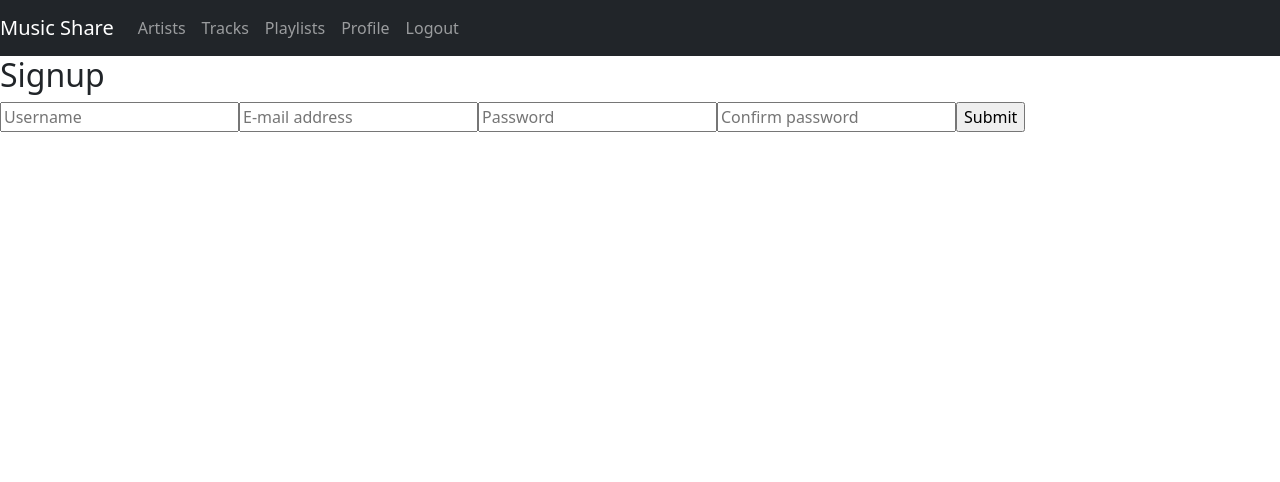
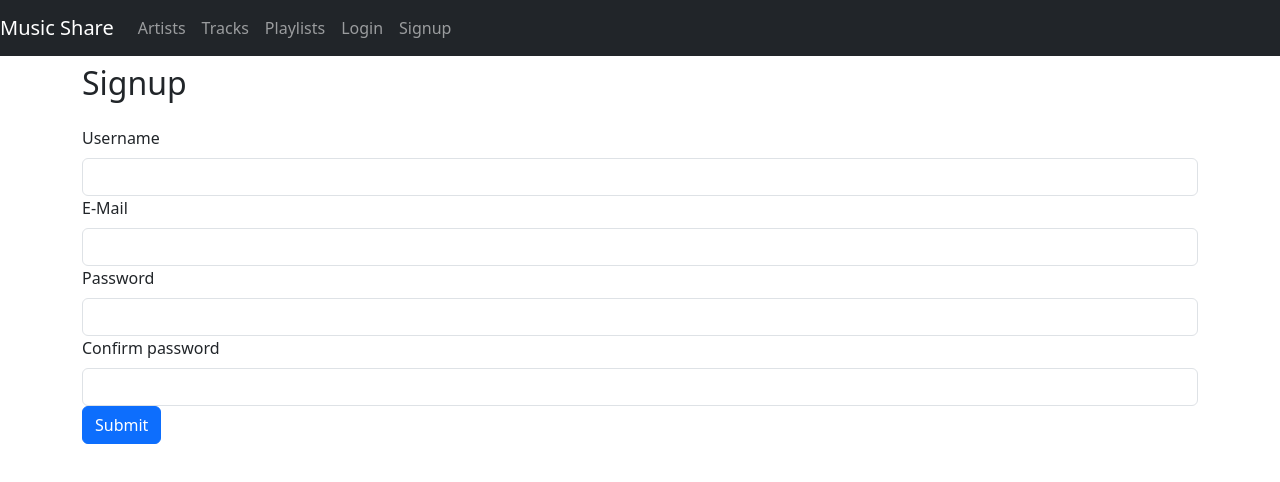
Before and after one commit to michalcernota/music-frontend, a React (Create React App) app: page /signup in a window 1280 px wide. Shown: the top 482 px of the page. Built offline with nearby package versions, Linux system fonts and the light colour scheme.

Commit message:
Login and signup forms styling

```diff
--- a/src/App.js
+++ b/src/App.js
@@ -79,8 +79,8 @@ function App() {
                         <Nav.Link as={Link} to="/artists">Artists</Nav.Link>
                         <Nav.Link as={Link} to="/tracks">Tracks</Nav.Link>
                         <Nav.Link as={Link} to="/playlists">Playlists</Nav.Link>
-                        <Nav.Link as={Link} to="/login">Profile</Nav.Link>
-                        <Nav.Link as={Link} to="/signup">Logout</Nav.Link>
+                        <Nav.Link as={Link} to="/login">Login</Nav.Link>
+                        <Nav.Link as={Link} to="/signup">Signup</Nav.Link>
                     </Nav>
                 </Navbar.Collapse>
             </Navbar>
--- a/src/components/auth/LoginForm.js
+++ b/src/components/auth/LoginForm.js
@@ -1,20 +1,23 @@
-import { Redirect } from "react-router-dom";
-import { useAuth } from "./AuthContext";
-import React, { useState } from 'react';
+import {Redirect} from "react-router-dom";
+import {useAuth} from "./AuthContext";
+import React, {useState} from 'react';
+import {Form, Button, Container, Row, Alert, Col} from 'react-bootstrap';
 
 function LoginForm() {
 
     const [isLoggedIn, setLoggedIn] = useState(false);
     const [isError, setIsError] = useState(false);
     const [data, setData] = useState({});
-    const { setTokens } = useAuth();
+    const {setTokens} = useAuth();
 
     const handleInputChange = (event) => {
+        console.log(event.target);
+        console.log(event.target.name);
         const target = event.target;
         const value = target.type === 'checkbox' ? target.checked : target.value;
         const name = target.name;
-        data[name] = value
-        setData({ ...data })
+        data[name] = value;
+        setData({...data})
     }
 
     function postLogin(e) {
@@ -48,15 +51,37 @@ function LoginForm() {
     }
 
     return (
-        <div>
-            <form onSubmit={postLogin}>
-                <input placeholder={"Username"} type={"text"} name={"username"} onChange={handleInputChange}/>
-                <input placeholder={"Password"} type={"password"} name={"password"} onChange={handleInputChange}/>
-                <button>Login</button>
-                {isError}
-            </form>
-        </div>
-
+        <Container>
+            <Row className={"mt-2"}>
+                <Col>
+                    <h2>Login</h2>
+                </Col>
+            </Row>
+            <Row className={"mt-3"}>
+                <Col>
+                    <Form onSubmit={postLogin}>
+                        <Form.Group controlId="formUsername">
+                            <Form.Label>Username</Form.Label>
+                            <Form.Control name={"username"} type={"text"} placeholder={"Enter username"}
+                                          onChange={handleInputChange}/>
+                        </Form.Group>
+                        <Form.Group controlId="formPassword">
+                            <Form.Label>Password</Form.Label>
+                            <Form.Control name={"password"} type={"password"} placeholder="Password"
+                                          onChange={handleInputChange}/>
+                        </Form.Group>
+                        <Button variant="primary" type="submit">
+                            Submit
+                        </Button>
+                    </Form>
+                </Col>
+            </Row>
+            <Row className={"mt-5"}>
+                <Alert type={"danger"}>
+                    {isError}
+                </Alert>
+            </Row>
+        </Container>
     )
 }
 
--- a/src/components/auth/Signup.js
+++ b/src/components/auth/Signup.js
@@ -1,5 +1,6 @@
 import React, {useState} from "react";
 import {Redirect} from "react-router-dom";
+import {Alert, Button, Col, Container, Form, Row} from "react-bootstrap";
 
 function SignUp() {
     const [username, setUsername] = useState("");
@@ -46,28 +47,56 @@ function SignUp() {
     }
 
     return (
-        <div>
+        <Container>
+            <Row className={"mt-2"}>
+                <Col>
                     <h2>Signup</h2>
-            <form onSubmit={signUpHandler}>
-                <input placeholder={'Username'} type={'text'} onChange={(e) => {
+                </Col>
+            </Row>
+            <Row>
+                <Col className={"mt-3"}>
+                    <Form onSubmit={signUpHandler}>
+                        <Form.Group controlId="formUsername">
+                            <Form.Label>Username</Form.Label>
+                            <Form.Control type={"text"} onChange={(e) => {
                                 setUsername(e.target.value)
                             }}/>
-                <input placeholder={'E-mail address'} type={'email'} onChange={(e) => {
+                        </Form.Group>
+                        <Form.Group controlId="formEmail">
+                            <Form.Label>E-Mail</Form.Label>
+                            <Form.Control type={"email"} onChange={(e) => {
                                 setEmail(e.target.value)
                             }}/>
-                <input placeholder={'Password'} type={'password'} onChange={(e) => {
+                        </Form.Group>
+                        <Form.Group controlId="formPassword">
+                            <Form.Label>Password</Form.Label>
+                            <Form.Control type={"password"} onChange={(e) => {
                                 setPassword(e.target.value)
                             }}/>
-                <input placeholder={'Confirm password'} type={'password'} onChange={(e) => {
+                        </Form.Group>
+                        <Form.Group controlId="formPassword">
+                            <Form.Label>Confirm password</Form.Label>
+                            <Form.Control type={"password"} onChange={(e) => {
                                 setConfirmedPassword(e.target.value)
                             }}/>
-                <input type={'Submit'}/>
-            </form>
-
-            {error && error}
-        </div>
+                        </Form.Group>
+                        <Button variant="primary" type="submit">
+                            Submit
+                        </Button>
+                    </Form>
+                </Col>
+            </Row>
+            {error &&
+            <Row>
+                <Col>
+                    <Alert variant={"danger"}>
+                        {error}
+                    </Alert>
+                </Col>
+            </Row>
+            }
+        </Container>
     )
-
 }
 
 export default SignUp;
```
Lines whose indentation alone changed are shown as unchanged.
